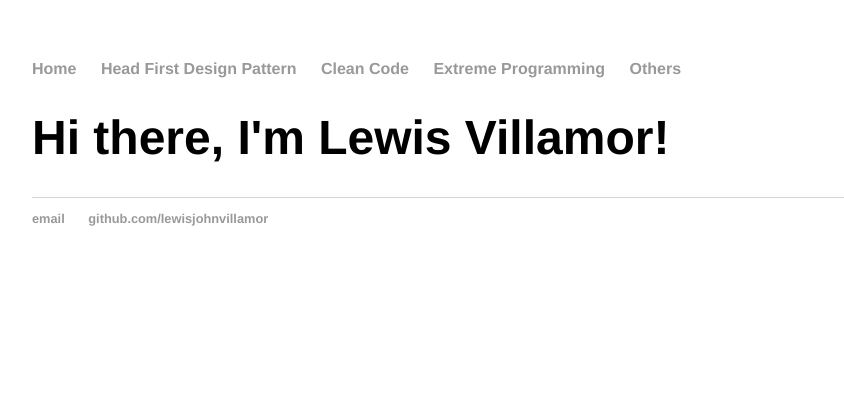
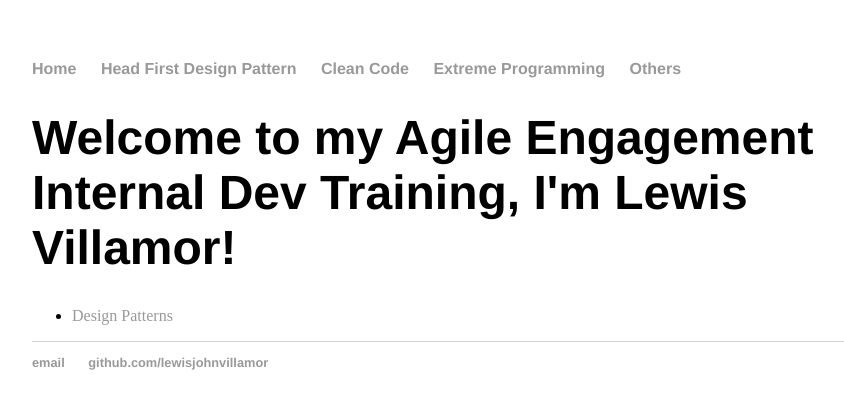
Before and after one commit to lewisjohnvillamor/lewisjohnvillamor.github.io, a Jekyll site: the page built from index.html, in a window 1280 px wide. Shown: the top 409 px of the page, without its empty margins (160-1004 px from the left). Built offline with Jekyll 4.4.1, drawn with Linux system fonts in a browser that asks for light colours.

Commit message:
Update index.html

```diff
--- a/index.html
+++ b/index.html
@@ -3,5 +3,12 @@ layout: default
 title: Agile Engagement Experience
 ---
 <div class="blurb">
-	<h1>Hi there, I'm Lewis Villamor!</h1>
+	<h1>Welcome to my Agile Engagement Internal Dev Training, I'm Lewis Villamor!</h1>
+
+	<ul class="contacts">
+				<li><a href="/designpattern">Design Patterns </a></li>
+
+				</ul>
+
+
 </div><!-- /.blurb -->
```
